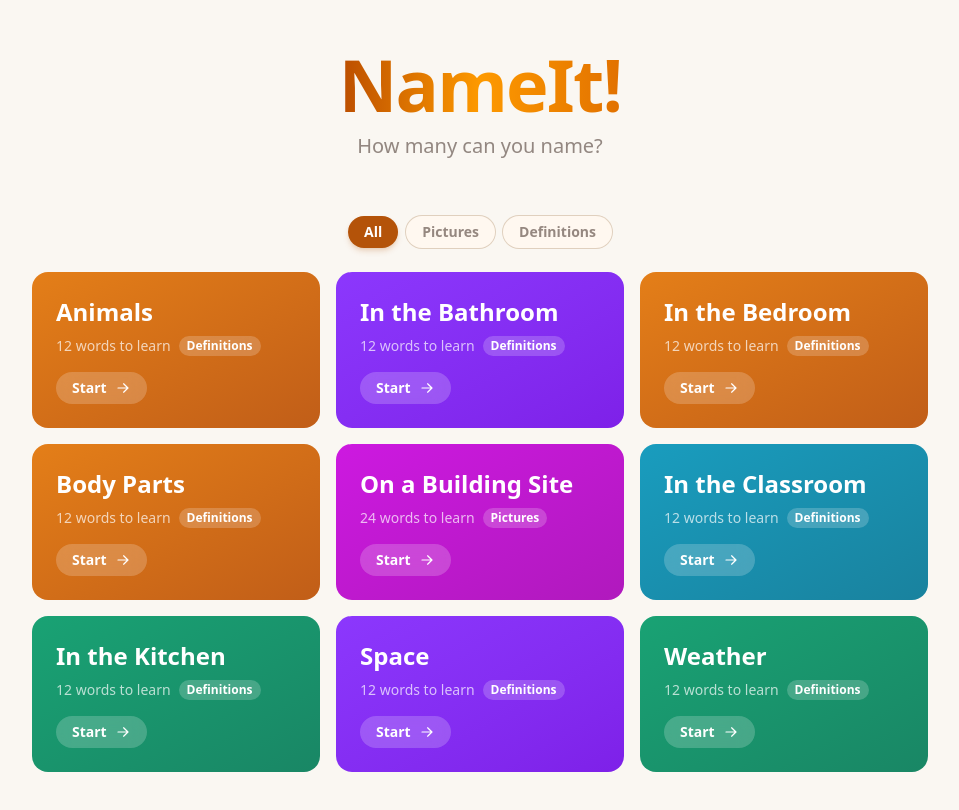
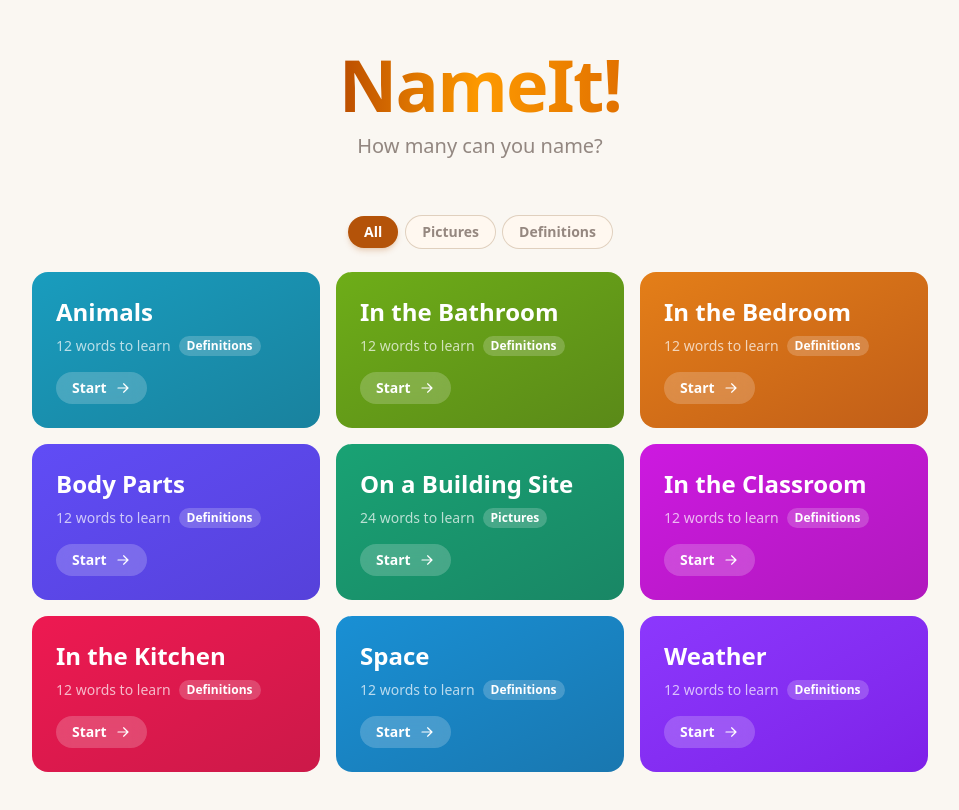
Before and after one commit to edriso/name-it, a React (Vite) app: page / in a window 1280 px wide. Shown: the top 810 px of the page, without its empty margins (160-1119 px from the left). Built offline with nearby package versions, Linux system fonts and the light colour scheme.

Commit message:
fix: randomize topic card colors on each page load
Shuffle the color palette once per page load instead of using a
deterministic slug hash. Colors stay consistent during the session
but feel fresh on each visit.

```diff
--- a/src/pages/Home.jsx
+++ b/src/pages/Home.jsx
@@ -16,18 +16,11 @@ const CARD_COLORS = [
   'from-indigo-600 to-indigo-700',
 ]
 
-function hashSlug(slug) {
-  let h = 0
-  for (let i = 0; i < slug.length; i++) {
-    h = ((h << 5) - h + slug.charCodeAt(i)) | 0
-  }
-  return Math.abs(h)
-}
-
-// Pre-compute stable color map for all topics
+// Shuffle colors once per page load so each visit feels fresh
 const allTopics = getTopics()
+const shuffledColors = [...CARD_COLORS].sort(() => Math.random() - 0.5)
 const topicColorMap = Object.fromEntries(
-  allTopics.map((t) => [t.slug, CARD_COLORS[hashSlug(t.slug) % CARD_COLORS.length]]),
+  allTopics.map((t, i) => [t.slug, shuffledColors[i % shuffledColors.length]]),
 )
 
 const FILTERS = [
```
